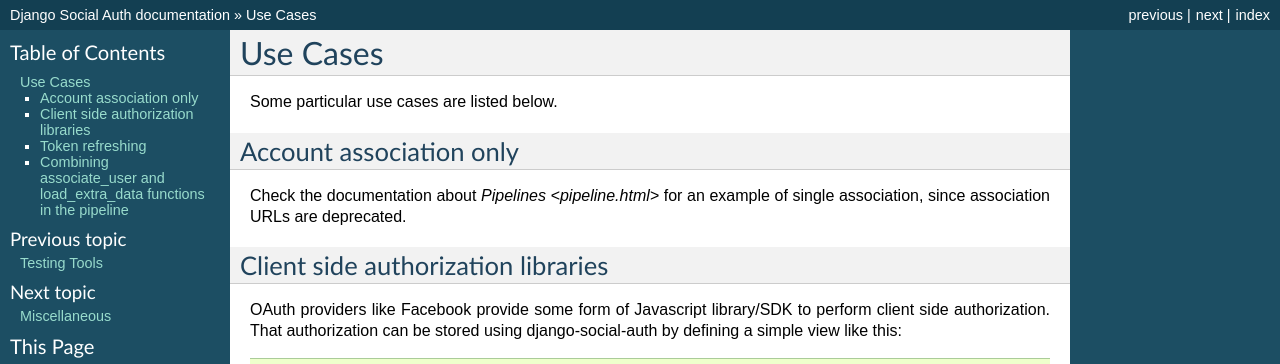
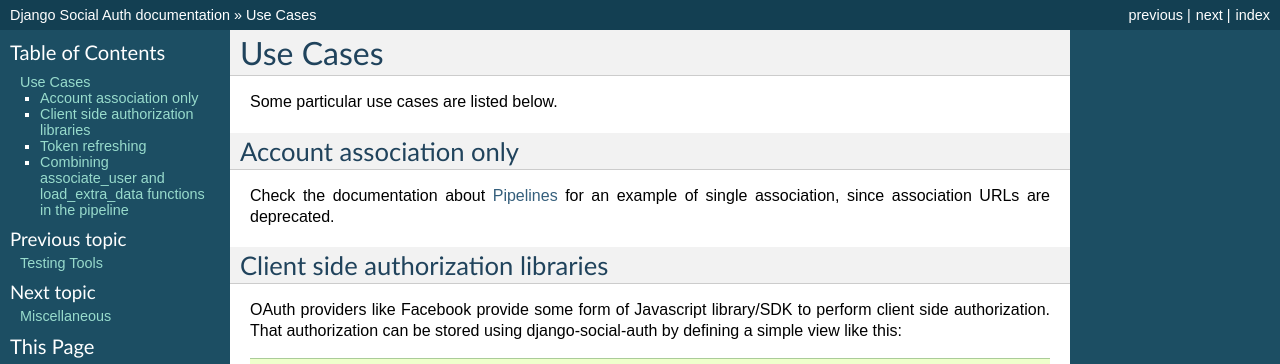
Before and after one commit to omab/django-social-auth, a Sphinx documentation site: the page built from doc/use_cases.rst, in a window 1280 px wide. Shown: the top 364 px of the page. Built offline with Sphinx 7.4.7, drawn with Linux system fonts in a browser that asks for light colours; pages that are not in the unit, such as notebooks, are missing from menus.

Commit message:
Fix link in docs. Refs #753

```diff
--- a/doc/use_cases.rst
+++ b/doc/use_cases.rst
@@ -6,7 +6,7 @@
 Account association only
 ------------------------
 
-Check the documentation about `Pipelines <pipeline.html>` for an example of
+Check the documentation about `Pipelines <pipeline.html>`_ for an example of
 single association, since association URLs are deprecated.
 
 
```
